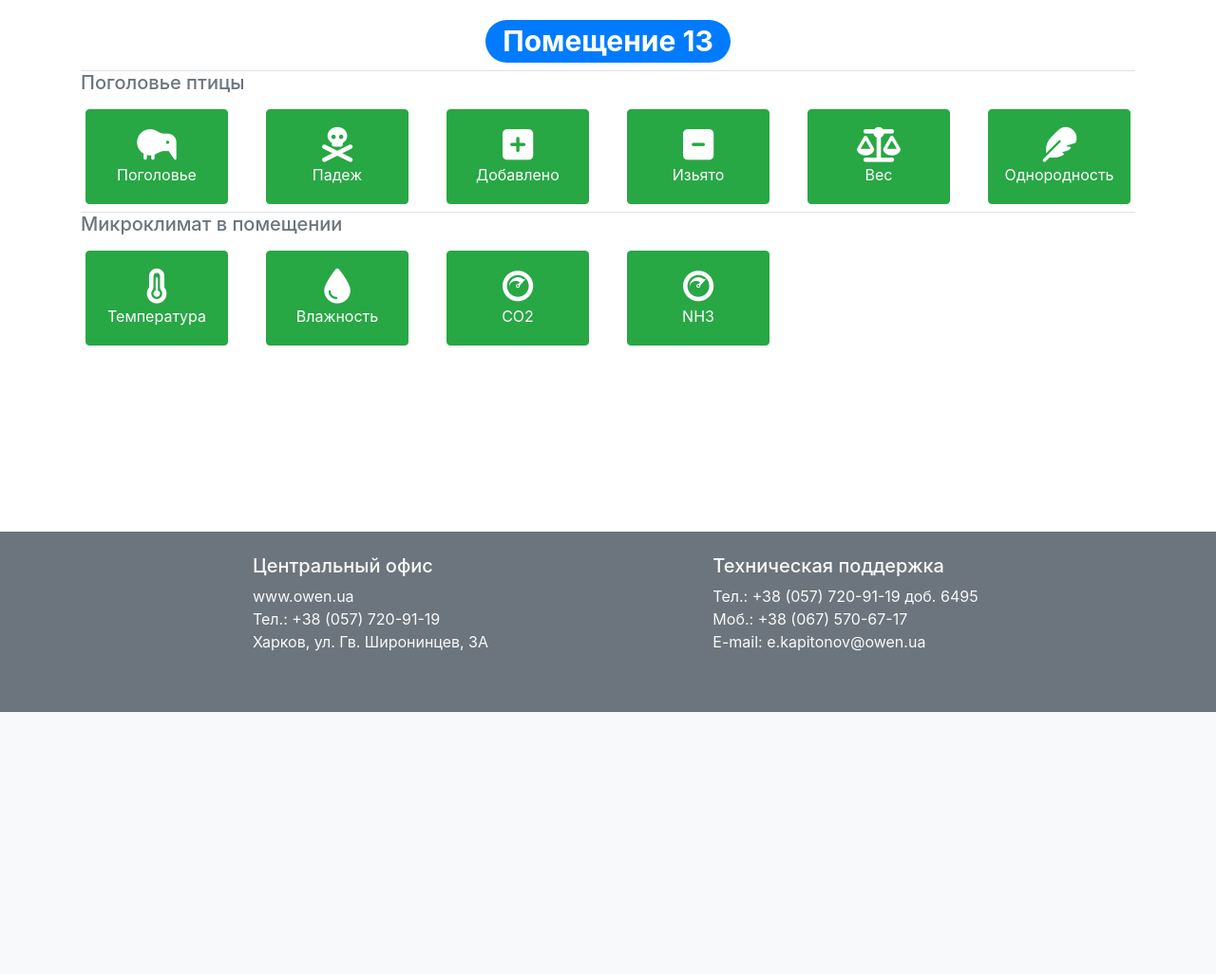
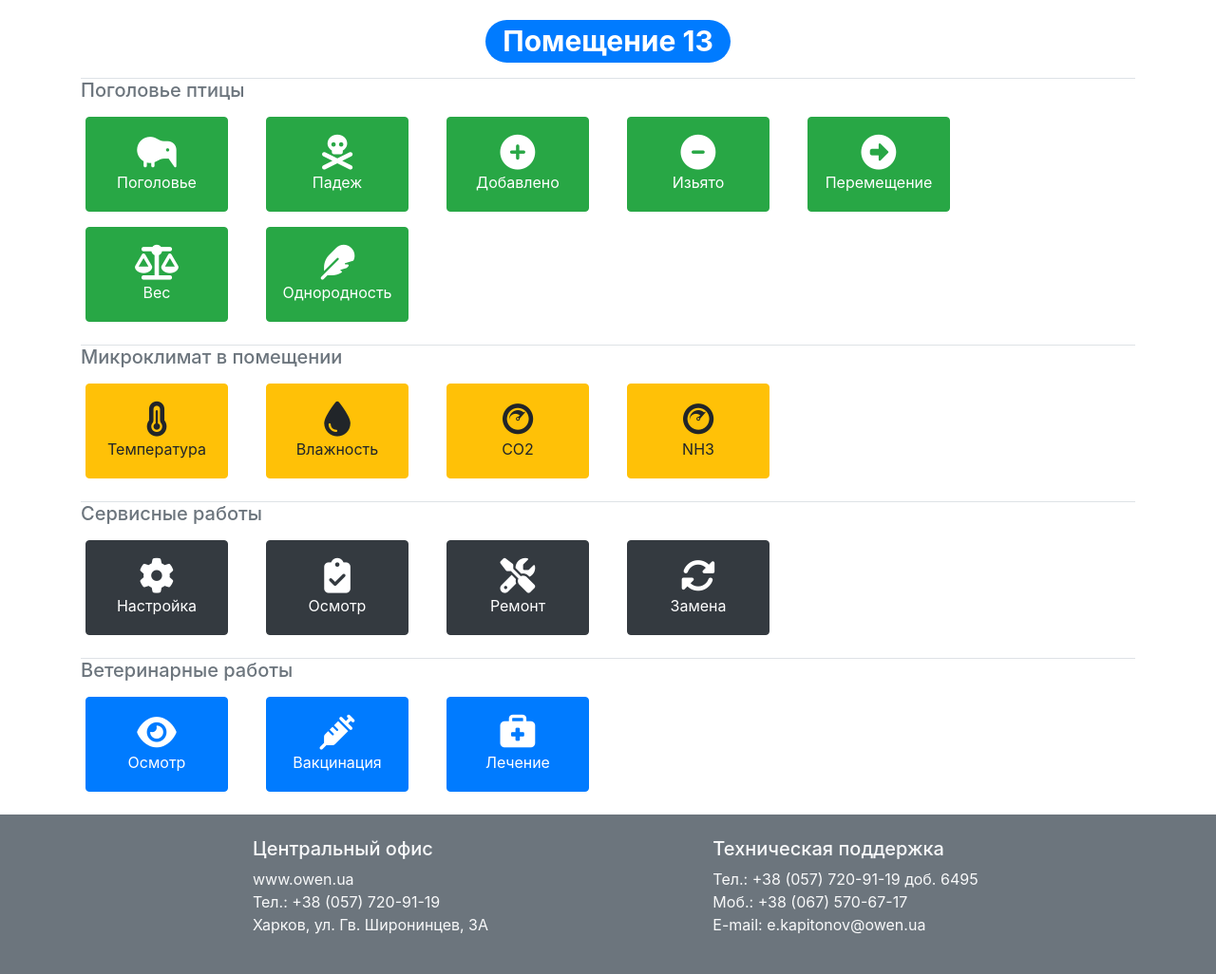
Before and after one commit to AlexGolovaschenko/PoultryBook, a Django app: page / in a window 1280 px wide. Shown: the part 50-1076 px from the top of the page at 95% size. Before the commit the page ends 800 px from the top, so only its background shows below. Run offline with Django 3.2, Linux system fonts and the light colour scheme; some libraries are stand-ins or nearby versions.

Commit message:
added service and vet workspaces

```diff
--- a/poultrybook/base/templates/base/home.html
+++ b/poultrybook/base/templates/base/home.html
@@ -4,10 +4,16 @@
 	<div class='conteiner-fluid'>
 		<h1 class='text-center pt-3'><span class='badge badge-pill badge-primary'>Помещение {{ room }}</span></h1>
 	</div>
-	<div class='conteiner-fluid border-top'>
+	<div class='conteiner-fluid border-top mt-3'>
 		{% include 'poultry_statistics/poultry_workspace.html' %}
 	</div>
-	<div class='conteiner-fluid border-top'>
+	<div class='conteiner-fluid border-top mt-3'>
 		{% include 'poultry_statistics/climat_workspace.html' %}
 	</div>
+	<div class='conteiner-fluid border-top mt-3'>
+		{% include 'service_statistics/service_workspace.html' %}
+	</div>
+	<div class='conteiner-fluid border-top mt-3 pb-3'>
+		{% include 'vet_statistics/vet_workspace.html' %}
+	</div>
 {% endblock %}
--- /dev/null
+++ b/poultrybook/base/templates/parts/workspace_tab.html
@@ -0,0 +1,9 @@
+<div class='col-4 col-md-3 col-lg-2 d-flex justify-content-center p-2'>
+	<button class='ws-card btn btn-{{ color_class }}'>
+		<div>
+			<i class="{{ icon_class }}" style='font-size:2.3em'></i>
+			</br>
+			<span>{{ title }}</span>
+		</div>
+	</button>
+</div>
--- a/poultrybook/poultry_statistics/templates/poultry_statistics/climat_workspace.html
+++ b/poultrybook/poultry_statistics/templates/poultry_statistics/climat_workspace.html
@@ -1,25 +1,12 @@
 <div class='workspace'>
 <h5 class="text-secondary">Микроклимат в помещении</h5>
 <div class='row'>
-	<div class='col-4 col-md-3 col-lg-2 d-flex justify-content-center p-2'>
-		<button class='ws-card btn btn-success text-center'>
-			<div> <i class="fas fa-thermometer-three-quarters" style='font-size:2.3em'></i> </br> <span>Температура</span> </div>
-		</button>
-	</div>
-	<div class='col-4 col-md-3 col-lg-2 d-flex justify-content-center p-2'>
-		<button class='ws-card btn btn-success'>
-			<div> <i class="fas fa-tint" style='font-size:2.3em'></i> </br> <span>Влажность</span> </div>
-		</button>
-	</div>
-	<div class='col-4 col-md-3 col-lg-2 d-flex justify-content-center p-2'>
-		<button class='ws-card btn btn-success'>
-			<div> <i class="fab fa-cloudscale" style='font-size:2.3em'></i> </br> <span>СО2</span> </div>
-		</button>
-	</div>
-	<div class='col-4 col-md-3 col-lg-2 d-flex justify-content-center p-2'>
-		<button class='ws-card btn btn-success'>
-			<div> <i class="fab fa-cloudscale" style='font-size:2.3em'></i> </br> <span>NH3</span> </div>
-		</button>
-	</div>
+	{% include 'parts/workspace_tab.html' with color_class='warning' icon_class='fas fa-thermometer-three-quarters' title='Температура' only %}
+
+	{% include 'parts/workspace_tab.html' with color_class='warning' icon_class='fas fa-tint' title='Влажность' only %}
+
+	{% include 'parts/workspace_tab.html' with color_class='warning' icon_class='fab fa-cloudscale' title='СО2' only %}
+
+	{% include 'parts/workspace_tab.html' with color_class='warning' icon_class='fab fa-cloudscale' title='NH3' only %}
 </div>
 </div>
--- a/poultrybook/poultry_statistics/templates/poultry_statistics/poultry_workspace.html
+++ b/poultrybook/poultry_statistics/templates/poultry_statistics/poultry_workspace.html
@@ -1,35 +1,20 @@
 <div class='workspace'>
 <h5 class="text-secondary">Поголовье птицы</h5>
 <div class='row'>
-	<div class='col-4 col-md-3 col-lg-2 d-flex justify-content-center p-2'>
-		<button class='ws-card btn btn-success text-center'>
-			<div> <i class="fas fa-kiwi-bird" style='font-size:2.3em'></i> </br> <span>Поголовье</span> </div>
-		</button>
-	</div>
-	<div class='col-4 col-md-3 col-lg-2 d-flex justify-content-center p-2'>
-		<button class='ws-card btn btn-success'>
-			<div> <i class="fas fa-skull-crossbones" style='font-size:2.3em'></i> </br> <span>Падеж</span> </div>
-		</button>
-	</div>
-	<div class='col-4 col-md-3 col-lg-2 d-flex justify-content-center p-2'>
-		<button class='ws-card btn btn-success'>
-			<div> <i class="fas fa-plus-square" style='font-size:2.3em'></i> </br> <span>Добавлено</span> </div>
-		</button>
-	</div>
-	<div class='col-4 col-md-3 col-lg-2 d-flex justify-content-center p-2'>
-		<button class='ws-card btn btn-success'>
-			<div> <i class="fas fa-minus-square" style='font-size:2.3em'></i> </br> <span>Изьято</span> </div>
-		</button>
-	</div>
-	<div class='col-4 col-md-3 col-lg-2 d-flex justify-content-center p-2'>
-		<button class='ws-card btn btn-success'>
-			<div> <i class="fas fa-balance-scale" style='font-size:2.3em'></i> </br> <span>Вес</span> </div>
-		</button>
-	</div>
-	<div class='col-4 col-md-3 col-lg-2 d-flex justify-content-center p-2'>
-		<button class='ws-card btn btn-success'>
-			<div> <i class="fas fa-feather" style='font-size:2.3em'></i> </br> <span>Однородность</span> </div>
-		</button>
-	</div>
+	{% include 'parts/workspace_tab.html' with color_class='success' icon_class='fas fa-kiwi-bird' title='Поголовье' only %}
+
+	{% include 'parts/workspace_tab.html' with color_class='success' icon_class='fas fa-skull-crossbones' title='Падеж' only %}
+
+	{% include 'parts/workspace_tab.html' with color_class='success' icon_class='fas fa-plus-circle' title='Добавлено' only %}
+
+	{% include 'parts/workspace_tab.html' with color_class='success' icon_class='fas fa-minus-circle' title='Изьято' only %}
+
+	{% include 'parts/workspace_tab.html' with color_class='success' icon_class='fas fa-arrow-alt-circle-right' title='Перемещение' only %}
+</div>
+
+<div class='row'>
+	{% include 'parts/workspace_tab.html' with color_class='success' icon_class='fas fa-balance-scale' title='Вес' only %}
+
+	{% include 'parts/workspace_tab.html' with color_class='success' icon_class='fas fa-feather' title='Однородность' only %}
 </div>
 </div>
--- /dev/null
+++ b/poultrybook/service_statistics/templates/service_statistics/service_workspace.html
@@ -0,0 +1,12 @@
+<div class='workspace'>
+<h5 class="text-secondary">Сервисные работы</h5>
+<div class='row'>
+	{% include 'parts/workspace_tab.html' with color_class='dark' icon_class='fas fa-cog' title='Настройка' only %}
+
+	{% include 'parts/workspace_tab.html' with color_class='dark' icon_class='fas fa-clipboard-check' title='Осмотр' only %}
+
+	{% include 'parts/workspace_tab.html' with color_class='dark' icon_class='fas fa-tools' title='Ремонт' only %}
+
+	{% include 'parts/workspace_tab.html' with color_class='dark' icon_class='fas fa-sync-alt' title='Замена' only %}
+</div>
+</div>
--- /dev/null
+++ b/poultrybook/vet_statistics/templates/vet_statistics/vet_workspace.html
@@ -0,0 +1,10 @@
+<div class='workspace'>
+<h5 class="text-secondary">Ветеринарные работы</h5>
+<div class='row'>
+	{% include 'parts/workspace_tab.html' with color_class='primary' icon_class='fas fa-eye' title='Осмотр' only %}
+
+	{% include 'parts/workspace_tab.html' with color_class='primary' icon_class='fas fa-syringe' title='Вакцинация' only %}
+
+	{% include 'parts/workspace_tab.html' with color_class='primary' icon_class='fas fa-briefcase-medical' title='Лечение' only %}
+</div>
+</div>
```
Also changed, not shown: 1 other file.
